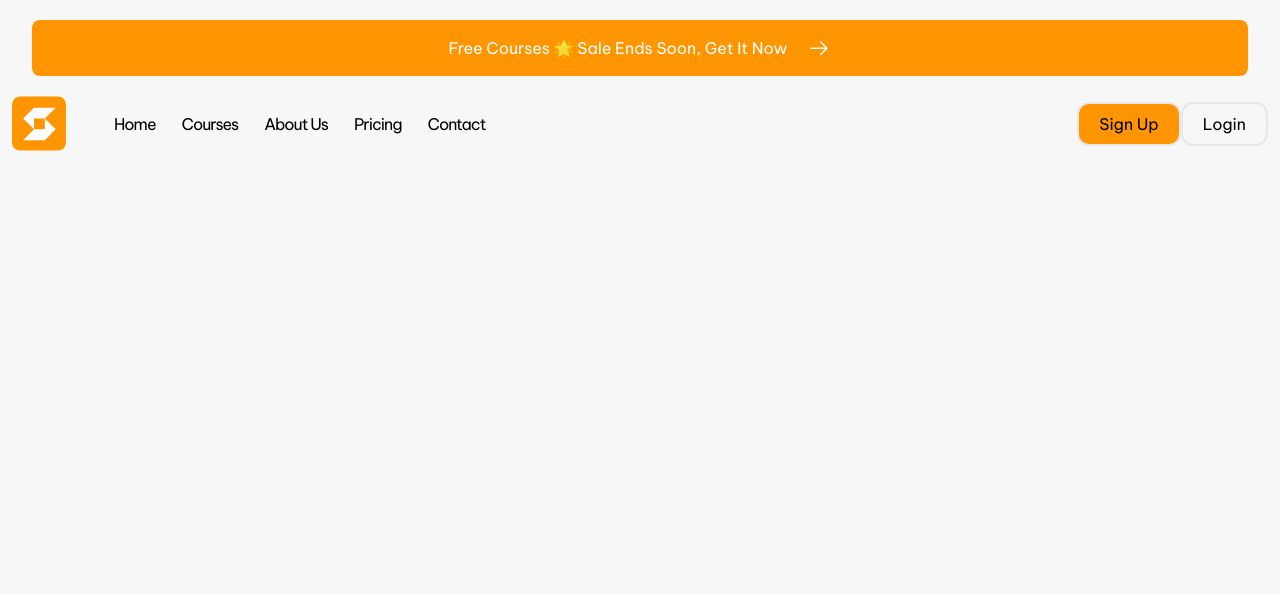
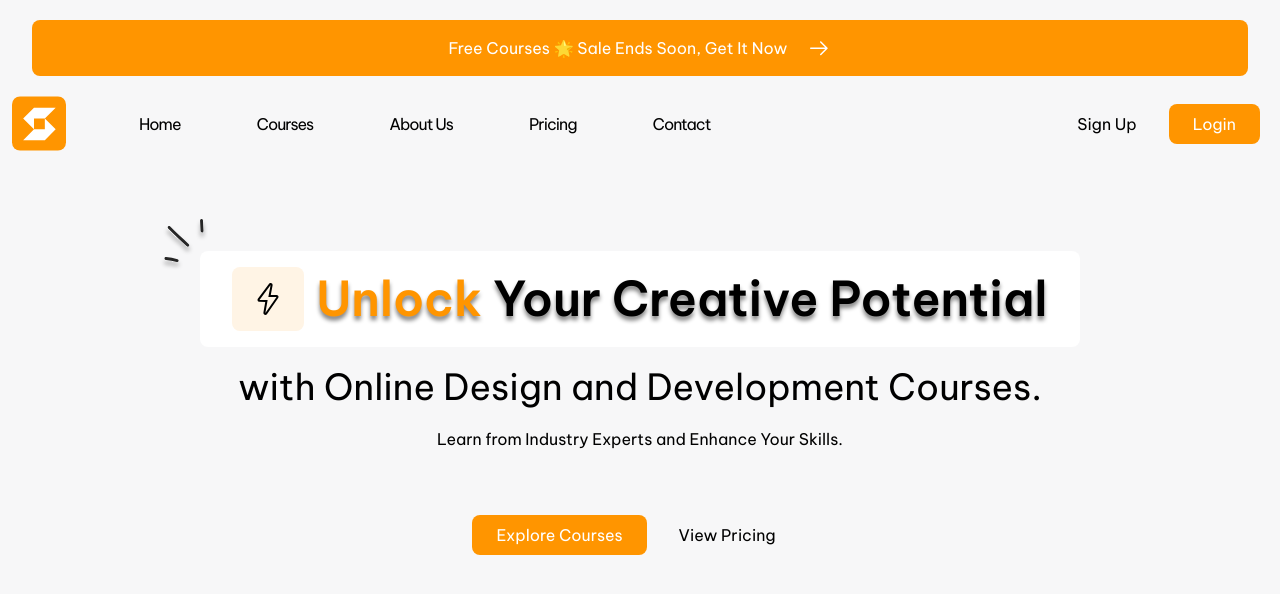
Before and after one commit to Ahmedatia99/Study-Sphere, a React (Vite) app: page / in a window 1280 px wide. Shown: the top 594 px of the page. Built offline with nearby package versions, Linux system fonts and the light colour scheme.

Commit message:
add header

```diff
--- a/src/assets/style/import/global.css
+++ b/src/assets/style/import/global.css
@@ -13,7 +13,15 @@
     text-decoration: none;
     letter-spacing: -1px;
     font-size: 16px;
+    padding: 20px 25px;
+    border-radius: 8px;
+  }
+  a:hover{
+    background: #F1F1F3;
   }
   li:not(:last-child){
     margin-right: 26px;
   }
+  .shaow{
+    text-shadow: 0px 4px 4px #0000007d;
+  }
--- /dev/null
+++ b/src/component/Header.jsx
@@ -0,0 +1,36 @@
+import React from "react";
+import { SlEnergy } from "react-icons/sl";
+import { Button } from "./atoms/Button.tsx";
+
+export default function Header() {
+  return (
+    <main className="container flex justify-center pt-20 mx-auto ">
+      <section className="flex flex-col justify-center items-center">
+        <div className="bg-white px-8 py-4 flex  justify-center items-center text-5xl font-semibold rounded-lg relative">
+          <div className="p-4 rounded-lg mr-3 bg-liteorange">
+            <SlEnergy className="w-10 h-8" />
+          </div>
+          <h2 className="shaow">
+            <img
+              src="./images/Abstract Line.svg"
+              className="absolute -top-8 -left-10"
+            />
+            <span className="text-morning">Unlock</span> Your Creative Potential
+          </h2>
+        </div>
+        <div className="text-center">
+          <p className="text-4xl py-5">
+            with Online Design and Development Courses.
+          </p>
+          <span className="">
+            Learn from Industry Experts and Enhance Your Skills.
+          </span>
+        </div>
+        <div className="flex justify-center pt-16">
+          <Button variant="primary" action="Explore Courses" />
+          <Button variant="second" action="View Pricing" />
+        </div>
+      </section>
+    </main>
+  );
+}
--- a/src/component/Navbar.tsx
+++ b/src/component/Navbar.tsx
@@ -26,8 +26,8 @@ export default function Navbar() {
           </ul>
         </div>
         <div className="flex">
-          <Button variant="primary" action="Sign Up" />
-          <Button variant="second" action="Login" />
+          <Button variant="second" action="Sign Up" />
+          <Button variant="primary" action="Login" />
         </div>
       </section>
     </main>
--- a/src/component/atoms/Button.tsx
+++ b/src/component/atoms/Button.tsx
@@ -1,30 +1,27 @@
-import React from 'react'
-import { HTMLAttributes } from 'react'
-import classNames from 'classnames'
+import React from "react";
+import { HTMLAttributes } from "react";
+import classNames from "classnames";
 
 interface ButtonProps extends HTMLAttributes<HTMLButtonElement> {
-  variant?: 'primary' | 'second '
-  action: string
-  displays?: 'true' | 'false'
+  variant?: "primary" | "second ";
+  action: string;
+  displays?: "true" | "false";
 }
 
-export const Button = ({
-  action,
-  variant = 'primary',
-}: ButtonProps) => {
+export const Button = ({ action, variant = "primary" }: ButtonProps) => {
   const variants = {
-    primary:"bg-morning px-3 py-2",
-    second:"bg-transparent px-3 py-2"
-  }[variant]
+    primary: "bg-morning px-4 py-2 text-white",
+    second: "bg-transparent px-4 py-2",
+  }[variant];
 
   return (
     <button
       className={classNames(
-        'flex items-center justify-center rounded-xl  mobile:w-full border-2 border-solid border-action transition-all',
-        variants,
+        "flex items-center justify-center rounded-lg mr-2 mobile:w-full transition-all",
+        variants
       )}
     >
-      <span className={classNames('text-[16px] px-2 ')}>{action}</span>
+      <span className={classNames("text-[16px] px-2 ")}>{action}</span>
     </button>
-  )
-}
+  );
+};
--- a/src/pages/Home.jsx
+++ b/src/pages/Home.jsx
@@ -1,12 +1,14 @@
 import React from 'react'
 import Topbanner from "../component/atoms/Topbanner"
 import Navbar from "../component/Navbar"
+import Header from "../component/Header"
 
 export default function Home() {
   return (
     <>
       <Topbanner />
       <Navbar />
+      <Header />
     </>
   )
 }
--- a/tailwind.config.js
+++ b/tailwind.config.js
@@ -1,4 +1,4 @@
-/** @type {import('tailwindcss').Config} */
+/** @type {import('tailwindcss').Config} **/
 export default {
   content: ["./src/**/*.{js,jsx,ts,tsx}"],
   theme: {
@@ -7,7 +7,8 @@ export default {
         morning: "#FF9500",
         lighting: "#E4E4E7",
         darking: "#191919",
-        litewhite: "#F7F7F8"
+        litewhite: "#F7F7F8",
+        liteorange: "#FFF4E5",
       },
     },
   },
```
Also changed, not shown: public/images/Abstract Line.svg (added).
